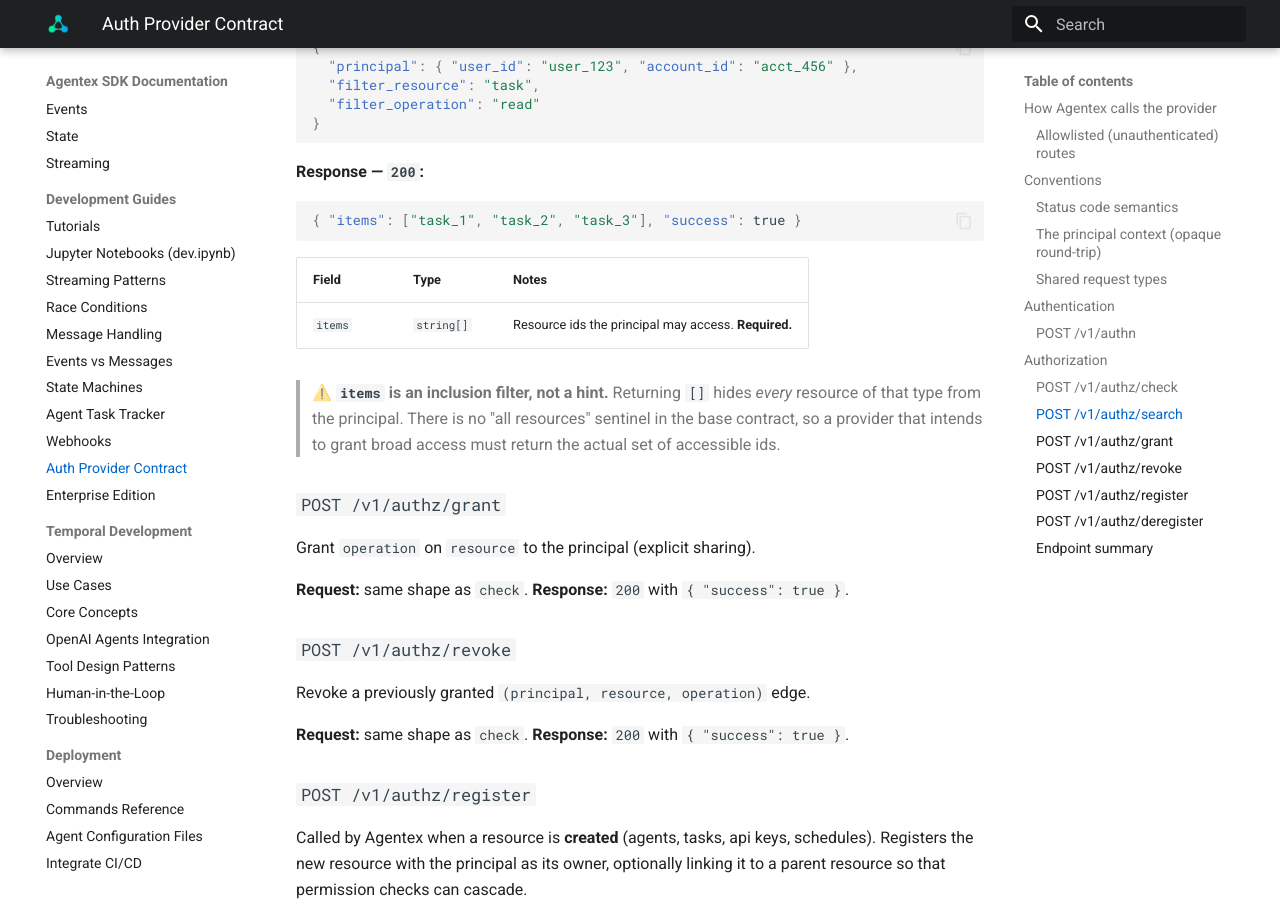
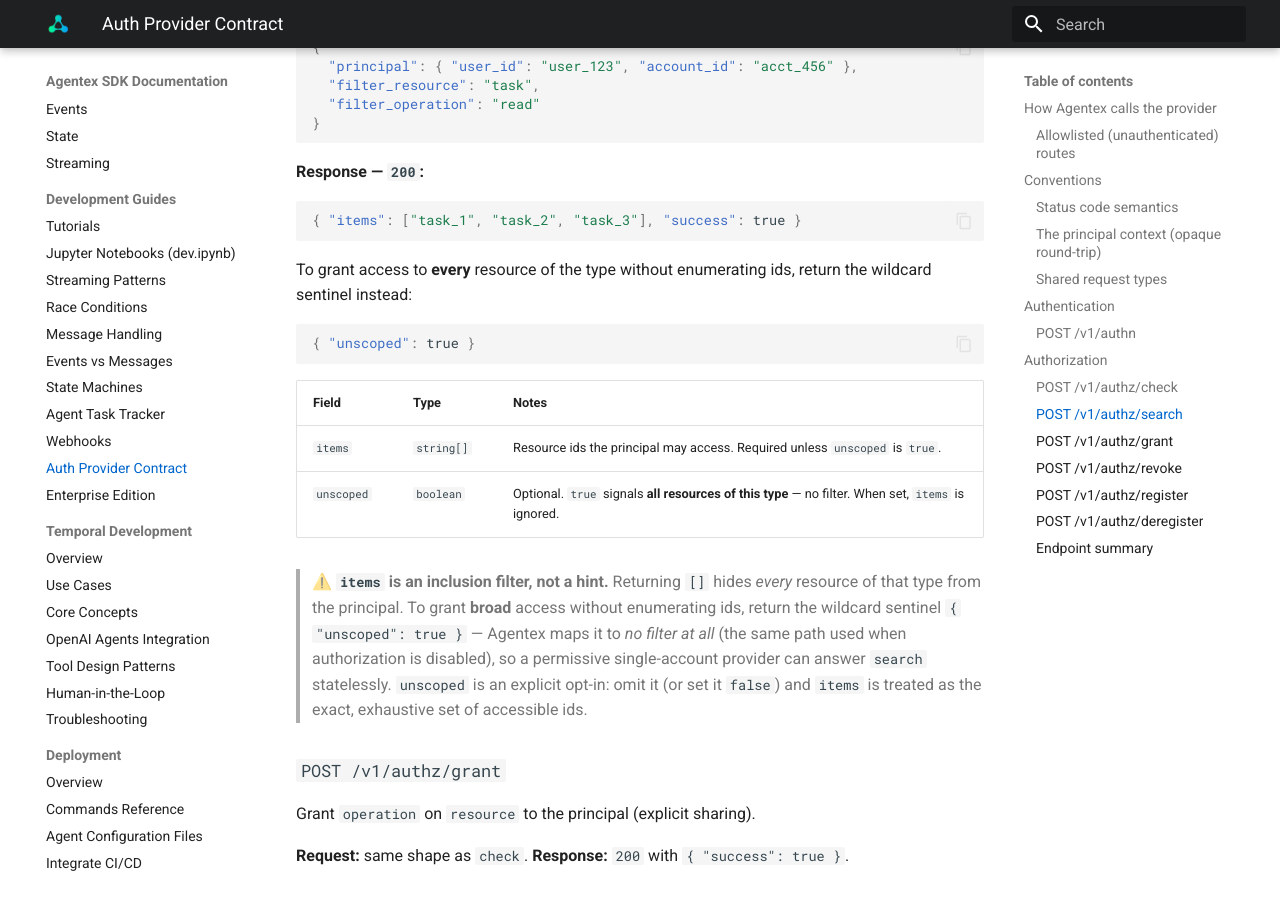
Before and after one commit to scaleapi/scale-agentex, an MkDocs documentation site: the page built from agentex/docs/docs/development_guides/auth_provider_contract.md, in a window 1280 px wide and 900 px high, scrolled down 4787 px. Built offline with MkDocs 1.6.1 and Material for MkDocs 9.7.7, drawn with Linux system fonts in a browser that asks for light colours.

Commit message:
docs(authz): formalize search 'unscoped' wildcard sentinel

````diff
--- a/agentex/docs/docs/development_guides/auth_provider_contract.md
+++ b/agentex/docs/docs/development_guides/auth_provider_contract.md
@@ -211,14 +211,25 @@
 { "items": ["task_1", "task_2", "task_3"], "success": true }
 ```
 
+To grant access to **every** resource of the type without enumerating ids, return
+the wildcard sentinel instead:
+
+```json
+{ "unscoped": true }
+```
+
 | Field | Type | Notes |
 | --- | --- | --- |
-| `items` | `string[]` | Resource ids the principal may access. **Required.** |
+| `items` | `string[]` | Resource ids the principal may access. Required unless `unscoped` is `true`. |
+| `unscoped` | `boolean` | Optional. `true` signals **all resources of this type** — no filter. When set, `items` is ignored. |
 
 > ⚠️ **`items` is an inclusion filter, not a hint.** Returning `[]` hides *every*
-> resource of that type from the principal. There is no "all resources" sentinel
-> in the base contract, so a provider that intends to grant broad access must
-> return the actual set of accessible ids.
+> resource of that type from the principal. To grant **broad** access without
+> enumerating ids, return the wildcard sentinel `{ "unscoped": true }` — Agentex
+> maps it to *no filter at all* (the same path used when authorization is
+> disabled), so a permissive single-account provider can answer `search`
+> statelessly. `unscoped` is an explicit opt-in: omit it (or set it `false`) and
+> `items` is treated as the exact, exhaustive set of accessible ids.
 
 ### `POST /v1/authz/grant`
 
@@ -278,7 +289,7 @@
 | --- | --- | --- | --- |
 | `POST /v1/authn` | Authenticate, return principal | `200` + principal | `401` |
 | `POST /v1/authz/check` | Read gate | `200` | `403` |
-| `POST /v1/authz/search` | List accessible ids | `200` + `{items}` | `200` + `{items: []}` |
+| `POST /v1/authz/search` | List accessible ids | `200` + `{items}` or `{unscoped: true}` | `200` + `{items: []}` |
 | `POST /v1/authz/grant` | Share a resource | `200` | `403` |
 | `POST /v1/authz/revoke` | Un-share a resource | `200` | `403` |
 | `POST /v1/authz/register` | Register created resource | `200` | `403` |
````
